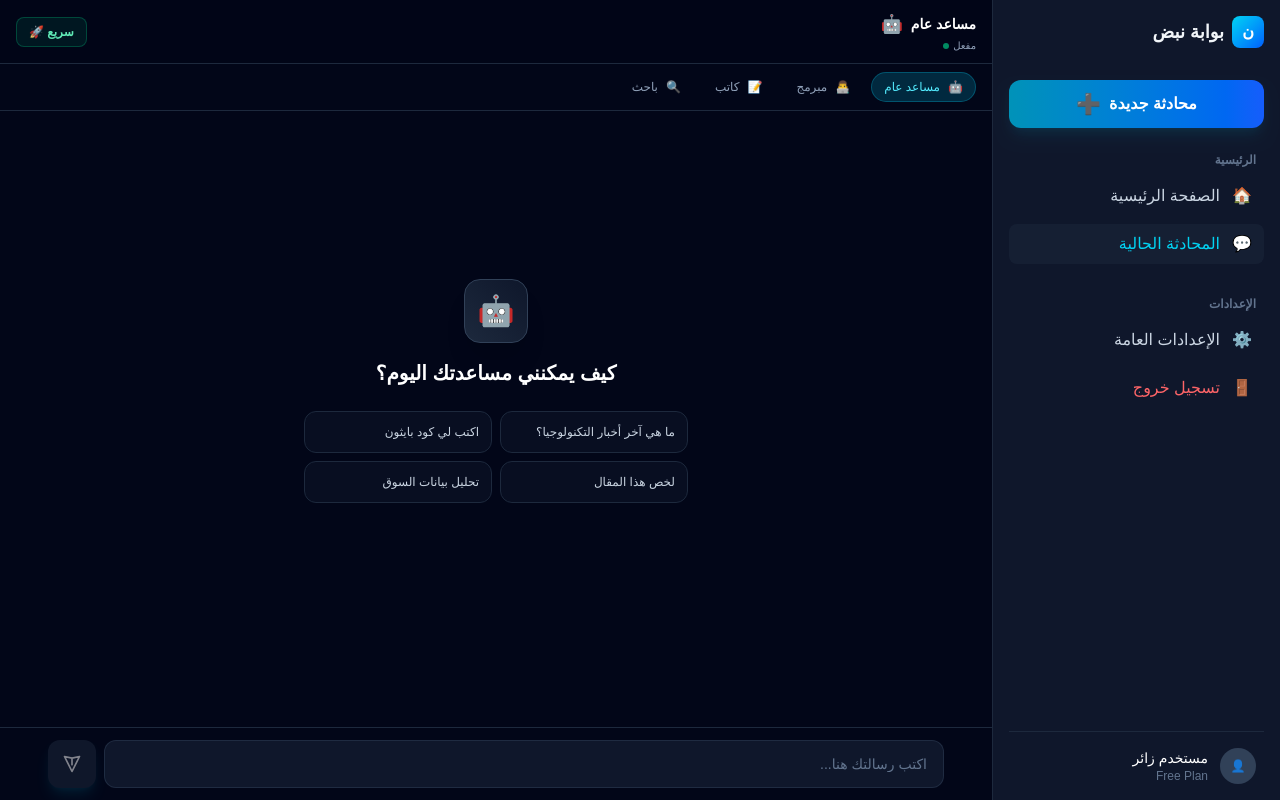
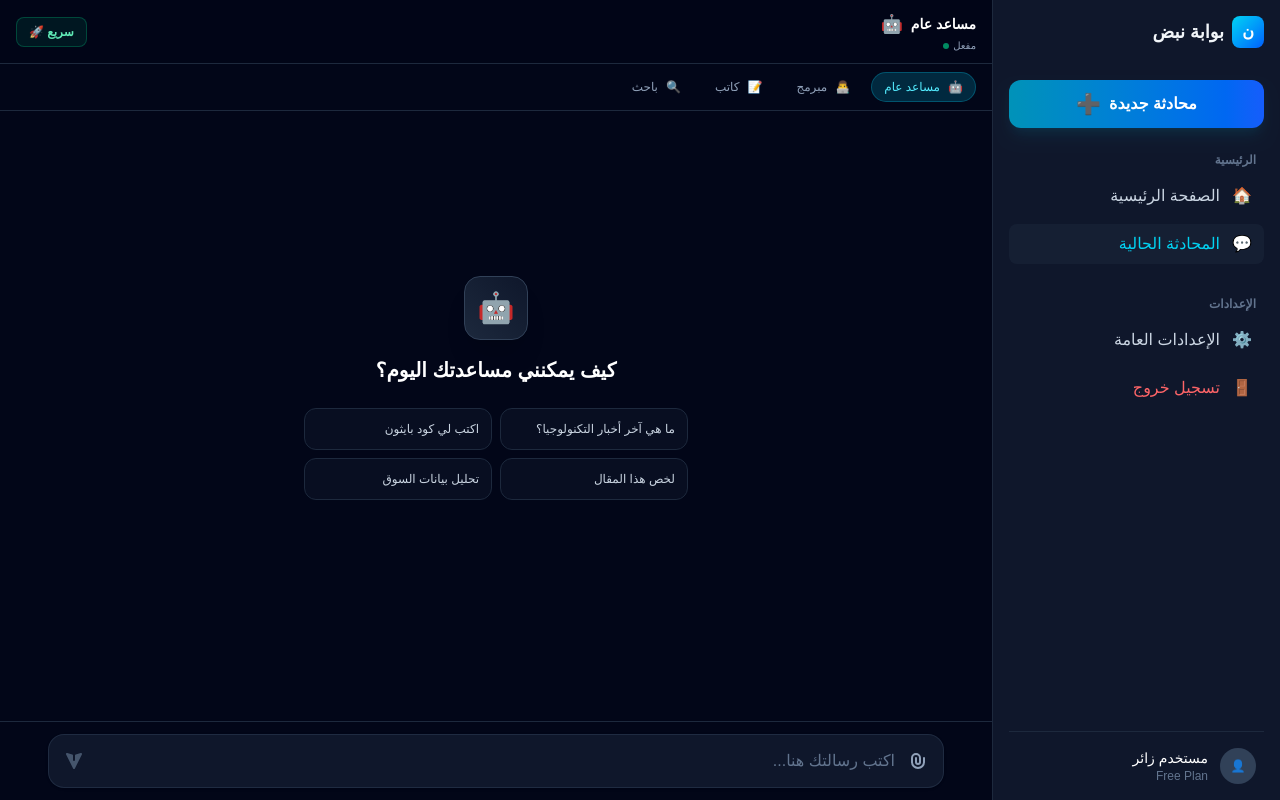
Before and after one commit to amiraq1/AI-Architect, a Next.js app in the folder nabd-saas/: page /chat in a window 1280 px wide. Built offline with nearby package versions, Linux system fonts and the light colour scheme.

Commit message:
Add file upload support with ChatInput component and Base64 conversion

```diff
--- /dev/null
+++ b/nabd-saas/src/app/chat/ChatInput.tsx
@@ -0,0 +1,108 @@
+import { useState, useRef } from 'react';
+import { HiPaperAirplane, HiPaperClip, HiX, HiDocumentText, HiPhotograph } from 'react-icons/hi';
+
+interface ChatInputProps {
+    onSubmit: (message: string, file: File | null) => void;
+    isLoading?: boolean;
+}
+
+export default function ChatInput({ onSubmit, isLoading }: ChatInputProps) {
+    const [message, setMessage] = useState('');
+    const [selectedFile, setSelectedFile] = useState<File | null>(null);
+    const fileInputRef = useRef<HTMLInputElement>(null);
+
+    const handleSubmit = (e: React.FormEvent) => {
+        e.preventDefault();
+        if ((message.trim() || selectedFile) && !isLoading) {
+            onSubmit(message, selectedFile);
+            setMessage('');
+            setSelectedFile(null);
+            if (fileInputRef.current) fileInputRef.current.value = '';
+        }
+    };
+
+    const handleFileSelect = (e: React.ChangeEvent<HTMLInputElement>) => {
+        if (e.target.files && e.target.files[0]) {
+            setSelectedFile(e.target.files[0]);
+        }
+    };
+
+    const removeFile = () => {
+        setSelectedFile(null);
+        if (fileInputRef.current) fileInputRef.current.value = '';
+    };
+
+    return (
+        <div className="w-full max-w-4xl mx-auto">
+
+            {/* File Preview */}
+            {selectedFile && (
+                <div className="mb-2 flex justify-end px-2 animate-in slide-in-from-bottom-2 fade-in">
+                    <div className="flex items-center gap-2 bg-slate-800 border border-slate-700 text-slate-200 px-3 py-2 rounded-xl text-sm shadow-lg">
+                        <button
+                            onClick={removeFile}
+                            className="text-slate-400 hover:text-red-400 transition-colors p-1 rounded-full hover:bg-slate-700"
+                        >
+                            <HiX className="h-4 w-4" />
+                        </button>
+                        <span className="truncate max-w-[200px]" dir="ltr">{selectedFile.name}</span>
+                        {selectedFile.type.startsWith('image/') ? (
+                            <HiPhotograph className="h-5 w-5 text-purple-400" />
+                        ) : (
+                            <HiDocumentText className="h-5 w-5 text-cyan-400" />
+                        )}
+                    </div>
+                </div>
+            )}
+
+            <form onSubmit={handleSubmit} className="relative group">
+
+                <input
+                    type="file"
+                    ref={fileInputRef}
+                    onChange={handleFileSelect}
+                    className="hidden"
+                    accept="image/*,.pdf,.txt,.doc,.docx"
+                />
+
+                <input
+                    type="text"
+                    className="block w-full px-12 py-3.5 bg-slate-900 border border-slate-700/50 rounded-2xl text-white placeholder-slate-500 focus:outline-none focus:border-cyan-500/50 focus:ring-1 focus:ring-cyan-500/50 transition-all text-sm sm:text-base text-right font-sans shadow-sm disabled:opacity-50 disabled:cursor-not-allowed"
+                    placeholder="اكتب رسالتك هنا..."
+                    dir="rtl"
+                    value={message}
+                    onChange={(e) => setMessage(e.target.value)}
+                    disabled={isLoading}
+                />
+
+                {/* Attachment Button (Right) */}
+                <button
+                    type="button"
+                    onClick={() => fileInputRef.current?.click()}
+                    disabled={isLoading}
+                    className="absolute inset-y-0 right-3 flex items-center px-1 text-slate-400 hover:text-cyan-400 transition-colors disabled:opacity-50"
+                    title="إرفاق ملف"
+                >
+                    <HiPaperClip className="h-5 w-5" />
+                </button>
+
+                {/* Send Button (Left) */}
+                <button
+                    type="submit"
+                    disabled={isLoading || (!message.trim() && !selectedFile)}
+                    className="absolute inset-y-0 left-3 flex items-center px-1 text-cyan-500 hover:text-cyan-400 disabled:text-slate-600 transition-colors disabled:cursor-not-allowed"
+                >
+                    {isLoading ? (
+                        <svg className="w-5 h-5 animate-spin text-cyan-500" fill="none" viewBox="0 0 24 24">
+                            <circle className="opacity-25" cx="12" cy="12" r="10" stroke="currentColor" strokeWidth="4" />
+                            <path className="opacity-75" fill="currentColor" d="M4 12a8 8 0 018-8V0C5.373 0 0 5.373 0 12h4z" />
+                        </svg>
+                    ) : (
+                        // Rotating icon for RTL (pointing left)
+                        <HiPaperAirplane className="h-5 w-5 rotate-180" />
+                    )}
+                </button>
+            </form>
+        </div>
+    );
+}
--- a/nabd-saas/src/app/chat/page.tsx
+++ b/nabd-saas/src/app/chat/page.tsx
@@ -2,6 +2,7 @@
 
 import { useState, useRef, useEffect, FormEvent } from 'react';
 import Link from 'next/link';
+import ChatInput from './ChatInput';
 
 // ═══════════════════════════════════════════════════════════════════════════════
 // CONSTANTS & TYPES
@@ -26,7 +27,21 @@ interface Message {
     role: 'user' | 'assistant' | 'error';
     content: string;
     plan?: string[];
+    attachment?: {
+        name: string;
+        type: string;
+    };
 }
+
+// Helper to convert file to Base64
+const convertFileToBase64 = (file: File): Promise<string> => {
+    return new Promise((resolve, reject) => {
+        const reader = new FileReader();
+        reader.readAsDataURL(file);
+        reader.onload = () => resolve(reader.result as string);
+        reader.onerror = error => reject(error);
+    });
+};
 
 // ═══════════════════════════════════════════════════════════════════════════════
 // COMPONENT
@@ -34,7 +49,6 @@ interface Message {
 
 export default function ChatPage() {
     const [messages, setMessages] = useState<Message[]>([]);
-    const [input, setInput] = useState('');
     const [isLoading, setIsLoading] = useState(false);
     const [agentMode, setAgentMode] = useState('general');
     const [modelName, setModelName] = useState('llama-3.1-8b-instant');
@@ -46,18 +60,37 @@ export default function ChatPage() {
         messagesEndRef.current?.scrollIntoView({ behavior: 'smooth' });
     }, [messages]);
 
-    const handleSubmit = async (e: FormEvent) => {
-        e.preventDefault();
-        if (!input.trim() || isLoading) return;
+    const handleSend = async (messageText: string, file: File | null) => {
+        if (!messageText.trim() && !file) return;
+
+        let attachmentData = null;
+        let displayContent = messageText;
+
+        if (file) {
+            try {
+                const base64Content = await convertFileToBase64(file);
+                attachmentData = {
+                    name: file.name,
+                    type: file.type,
+                    content: base64Content
+                };
+                // Adding a visual indicator to the user message
+                if (!displayContent) displayContent = `[مرفق: ${file.name}]`;
+            } catch (error) {
+                console.error("File conversion error:", error);
+                alert("فشل في قراءة الملف المرفق");
+                return;
+            }
+        }
 
         const userMessage: Message = {
             id: crypto.randomUUID(),
             role: 'user',
-            content: input.trim(),
+            content: displayContent,
+            attachment: attachmentData ? { name: attachmentData.name, type: attachmentData.type } : undefined
         };
 
         setMessages((prev) => [...prev, userMessage]);
-        setInput('');
         setIsLoading(true);
 
         try {
@@ -65,9 +98,10 @@ export default function ChatPage() {
                 method: 'POST',
                 headers: { 'Content-Type': 'application/json' },
                 body: JSON.stringify({
-                    query: userMessage.content,
+                    query: messageText, // The prompt text
                     agentMode,
                     modelName,
+                    attachment: attachmentData // The full file data
                 }),
             });
 
@@ -106,7 +140,7 @@ export default function ChatPage() {
     return (
         <div className="flex bg-slate-950 text-slate-100 font-sans h-[100dvh] overflow-hidden" dir="rtl">
 
-            {/* 🟢 Sidebar (Desktop & Mobile Drawer) */}
+            {/* Sidebar */}
             <aside
                 className={`
           fixed top-0 right-0 z-40 h-full w-72 bg-slate-900 border-l border-slate-800 transition-transform duration-300 ease-in-out
@@ -115,7 +149,6 @@ export default function ChatPage() {
         `}
             >
                 <div className="flex flex-col h-full p-4">
-                    {/* Sidebar Header */}
                     <div className="flex items-center justify-between mb-8">
                         <Link href="/" className="flex items-center gap-2">
                             <div className="w-8 h-8 rounded-lg bg-gradient-to-br from-cyan-400 to-blue-600 flex items-center justify-center text-white font-bold">
@@ -123,7 +156,6 @@ export default function ChatPage() {
                             </div>
                             <span className="font-bold text-lg">بوابة نبض</span>
                         </Link>
-                        {/* Close Button (Mobile Only) */}
                         <button onClick={() => setIsSidebarOpen(false)} className="lg:hidden text-slate-400 hover:text-white p-1">
                             <svg className="w-6 h-6" fill="none" viewBox="0 0 24 24" stroke="currentColor">
                                 <path strokeLinecap="round" strokeLinejoin="round" strokeWidth={2} d="M6 18L18 6M6 6l12 12" />
@@ -131,7 +163,6 @@ export default function ChatPage() {
                         </button>
                     </div>
 
-                    {/* New Chat Button */}
                     <button
                         onClick={() => window.location.reload()}
                         className="w-full py-3 px-4 mb-6 bg-gradient-to-r from-cyan-600 to-blue-600 hover:from-cyan-500 hover:to-blue-500 text-white rounded-xl font-bold flex items-center justify-center gap-2 transition-all shadow-lg shadow-cyan-500/10 active:scale-95"
@@ -140,7 +171,6 @@ export default function ChatPage() {
                         <span className="text-xl leading-none">➕</span>
                     </button>
 
-                    {/* Navigation Links */}
                     <nav className="flex-1 space-y-2">
                         <div className="text-xs font-semibold text-slate-500 mb-2 px-2">الرئيسية</div>
                         <Link href="/" className="flex items-center gap-3 px-3 py-2 text-slate-300 hover:bg-slate-800 hover:text-white rounded-lg transition-colors">
@@ -159,7 +189,6 @@ export default function ChatPage() {
                         </Link>
                     </nav>
 
-                    {/* User Info (Bottom) */}
                     <div className="mt-auto pt-4 border-t border-slate-800">
                         <div className="flex items-center gap-3 px-2">
                             <div className="w-9 h-9 rounded-full bg-slate-700 flex items-center justify-center text-xs">👤</div>
@@ -172,7 +201,6 @@ export default function ChatPage() {
                 </div>
             </aside>
 
-            {/* Overlay for mobile */}
             {isSidebarOpen && (
                 <div
                     className="fixed inset-0 bg-black/50 backdrop-blur-sm z-30 lg:hidden"
@@ -180,13 +208,12 @@ export default function ChatPage() {
                 />
             )}
 
-            {/* 🔵 Main Content Area */}
+            {/* Main Content */}
             <div className="flex-1 flex flex-col h-full min-w-0 relative">
 
                 {/* Header */}
                 <header className="flex-none h-16 border-b border-slate-800 bg-slate-950/80 backdrop-blur-md flex items-center justify-between px-4 sticky top-0 z-20">
                     <div className="flex items-center gap-3">
-                        {/* Hamburger Menu (Right Side for RTL) */}
                         <button
                             onClick={() => setIsSidebarOpen(true)}
                             className="lg:hidden p-2 -mr-2 text-slate-400 hover:text-white hover:bg-slate-800 rounded-lg"
@@ -221,7 +248,6 @@ export default function ChatPage() {
                     </button>
                 </header>
 
-                {/* Agent Selector (Scrollable) */}
                 <div className="w-full overflow-x-auto no-scrollbar border-b border-slate-800 bg-slate-950/50 py-2 flex-none">
                     <div className="flex px-4 gap-2 min-w-max">
                         {AGENT_MODES.map((agent) => (
@@ -252,7 +278,7 @@ export default function ChatPage() {
                                 {QUICK_ACTIONS.map((prompt, idx) => (
                                     <button
                                         key={idx}
-                                        onClick={() => setInput(prompt)}
+                                        onClick={() => handleSend(prompt, null)}
                                         className="p-3 text-right text-xs bg-slate-900/50 hover:bg-slate-800 border border-slate-800 hover:border-cyan-500/30 rounded-xl text-slate-300 transition-all active:scale-98"
                                     >
                                         {prompt}
@@ -276,6 +302,12 @@ export default function ChatPage() {
                                         : 'bg-slate-800 text-slate-200 rounded-tl-none'
                                     }`}
                             >
+                                {msg.attachment && (
+                                    <div className="flex items-center gap-2 mb-2 bg-black/20 p-2 rounded-lg">
+                                        <span className="text-xl">📎</span>
+                                        <span className="text-xs truncate max-w-[150px]">{msg.attachment.name}</span>
+                                    </div>
+                                )}
                                 <div className="whitespace-pre-wrap">{msg.content}</div>
                                 {msg.plan && msg.plan.length > 0 && (
                                     <div className="mt-2 pt-2 border-t border-white/10 flex flex-wrap gap-1">
@@ -303,32 +335,8 @@ export default function ChatPage() {
                     <div ref={messagesEndRef} className="h-1" />
                 </main>
 
-                {/* Input Footer */}
                 <footer className="flex-none p-3 bg-slate-950 border-t border-slate-800">
-                    <form onSubmit={handleSubmit} className="max-w-4xl mx-auto flex gap-2">
-                        <input
-                            type="text"
-                            value={input}
-                            onChange={(e) => setInput(e.target.value)}
-                            placeholder="اكتب رسالتك هنا..."
-                            className="flex-1 px-4 py-3 bg-slate-900 border border-slate-700/50 rounded-xl text-white placeholder-slate-500 focus:outline-none focus:border-cyan-500/50 transition-all text-sm"
-                            dir="rtl"
-                            disabled={isLoading}
-                        />
-                        <button
-                            type="submit"
-                            disabled={isLoading || !input.trim()}
-                            className="w-12 h-12 flex items-center justify-center rounded-xl bg-cyan-600 text-white disabled:opacity-50 disabled:bg-slate-800 transition-all active:scale-95 shadow-lg shadow-cyan-500/20"
-                        >
-                            {isLoading ? (
-                                <span className="w-4 h-4 border-2 border-white/30 border-t-white rounded-full animate-spin" />
-                            ) : (
-                                <svg className="w-5 h-5 rotate-180" fill="none" viewBox="0 0 24 24" stroke="currentColor">
-                                    <path strokeLinecap="round" strokeLinejoin="round" strokeWidth={2} d="M12 19l9 2-9-18-9 18 9-2zm0 0v-8" />
-                                </svg>
-                            )}
-                        </button>
-                    </form>
+                    <ChatInput onSubmit={handleSend} isLoading={isLoading} />
                 </footer>
 
             </div>
```
Lines whose indentation alone changed are shown as unchanged.
